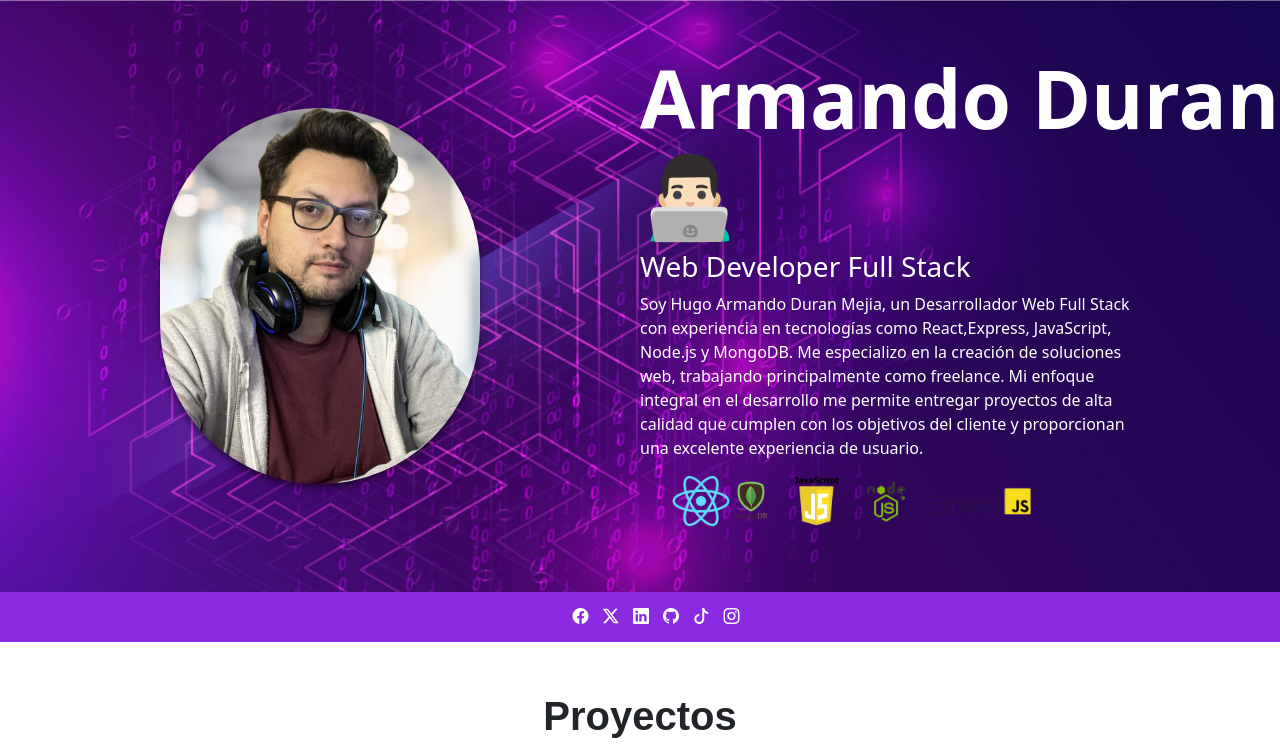
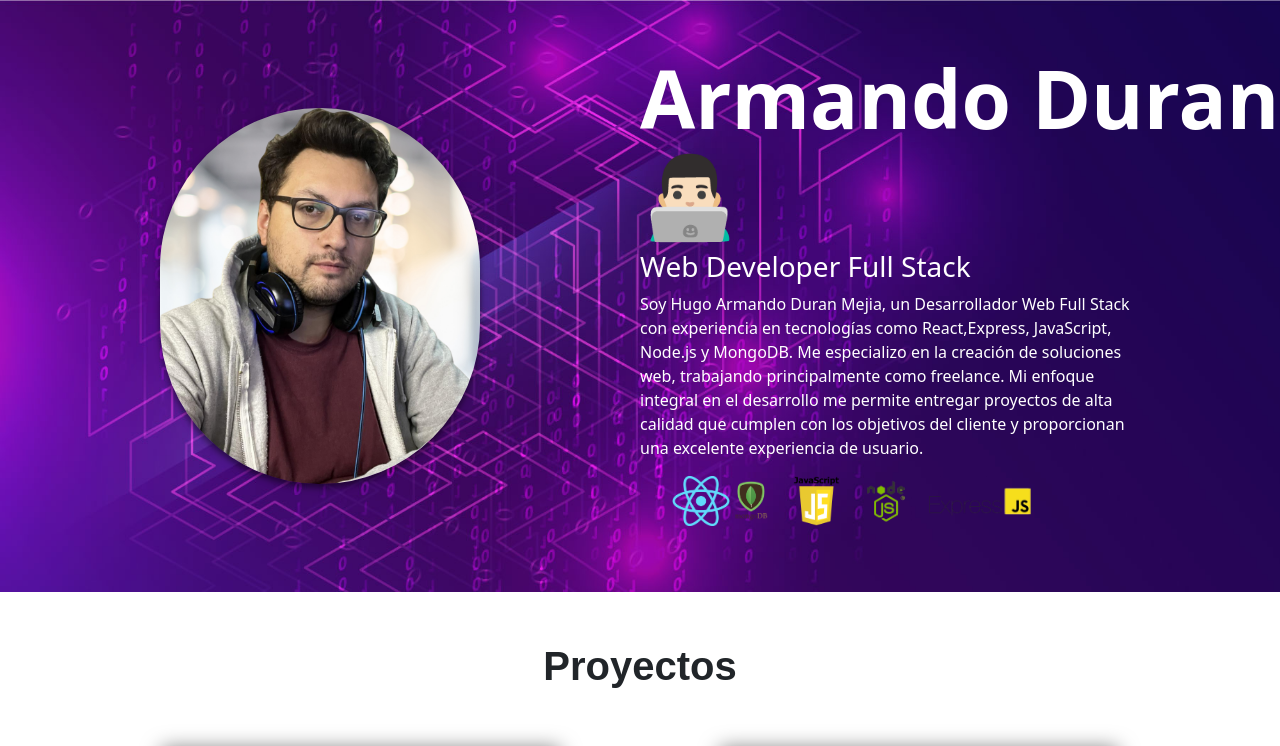
Before and after one commit to ardu-dev/portafolio, a website: page index.html in a window 1280 px wide. Shown: the top 746 px of the page. Drawn offline with nearby package versions, Linux system fonts and the light colour scheme; grey boxes are pictures that could not be loaded.

Commit message:
modificacion en redes sociales

```diff
--- a/index.html
+++ b/index.html
@@ -29,18 +29,7 @@
             </div>
         </div>
     </main>
-    <section>
-        <div class="contenedor_social">
-            <ul>
-                <a href="https://www.facebook.com/armandodevcom"><i class="bi bi-facebook"></i></a>
-                <a href="https://x.com/armandodevcom"><i class="bi bi-twitter-x"></i></a>
-                <a href="https://www.linkedin.com/in/armandodev/"><i class="bi bi-linkedin"></i></a>
-                <a href="https://github.com/ArmandoDevCom"><i class="bi bi-github"></i></a>
-                <a href="https://www.tiktok.com/@armandodevcom"><i class="bi bi-tiktok"></i></a>
-                <a href="https://www.instagram.com/armandodevcom"><i class="bi bi-instagram"></i></a>
-            </ul>
-        </div>
-    </section>
+
     <section class="container lista_proyectos">
     <h2>Proyectos</h2>
         <div class="contenedor_frames">
```
